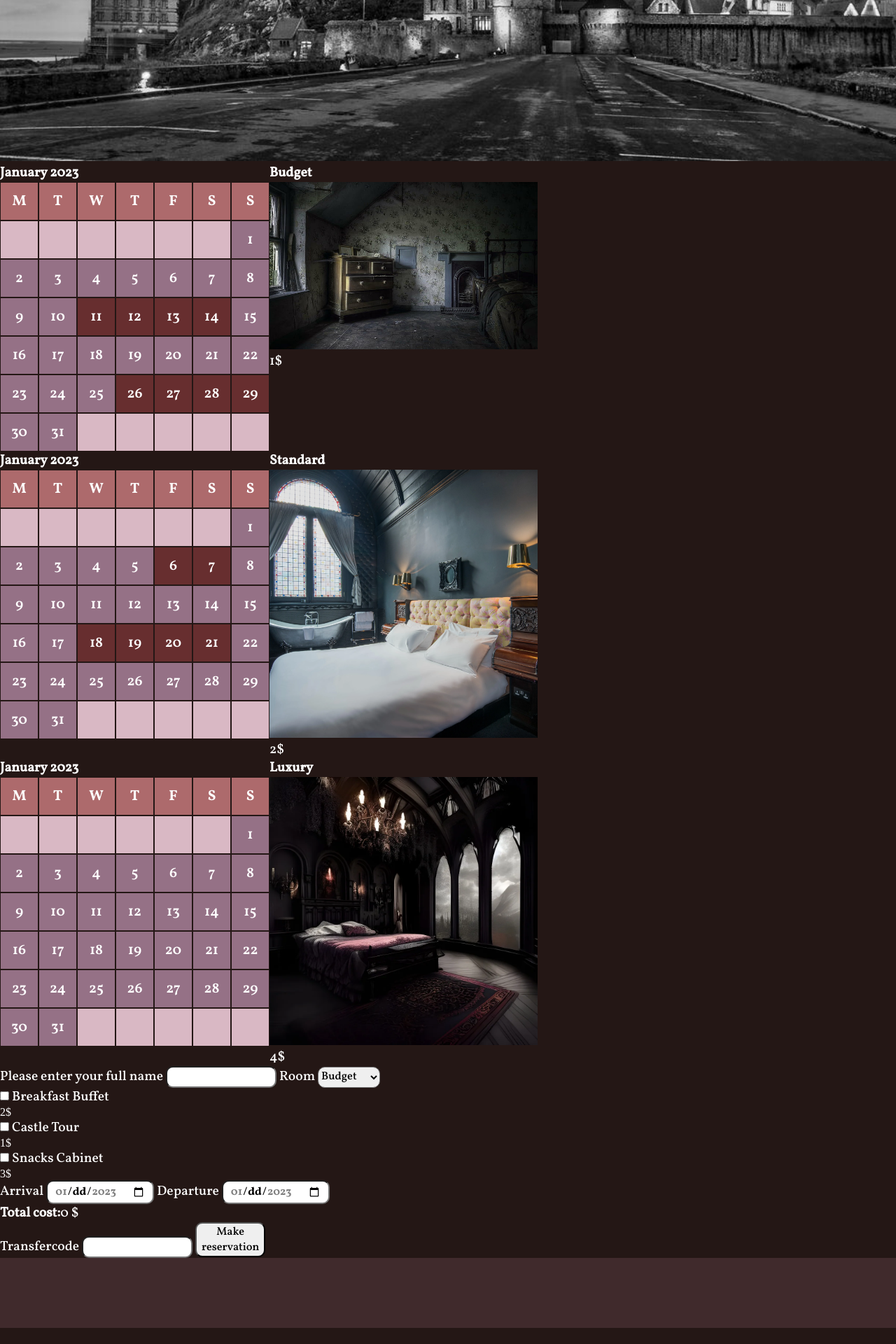
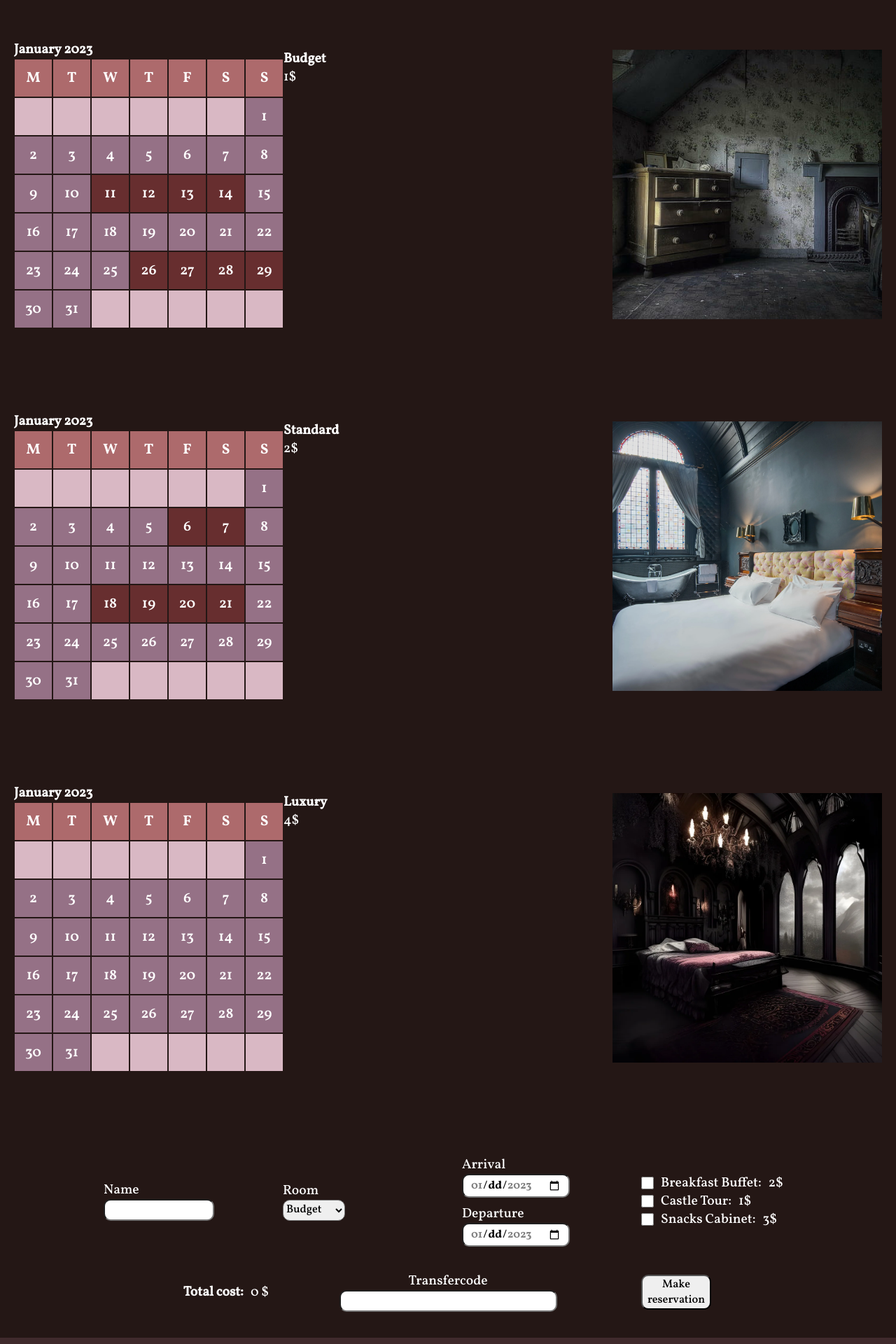
Before and after one commit to Emma-Jonna/Island-Hotel, a PHP site: page / in a window 1280 px wide. Shown: the part 1000-2920 px from the top of the page at 70% size. Before the commit the page ends 2897 px from the top, so only its background shows below. Run offline with PHP 8.4, Linux system fonts and the light colour scheme; data comes from the database, SQL or seed files in the repository.

Commit message:
updated some css

```diff
--- a/CSS/main.css
+++ b/CSS/main.css
@@ -5,6 +5,12 @@ body {
 
 img {
   width: 100%;
+  height: 100%;
+  object-fit: cover;
+}
+
+.hero {
+  margin-bottom: 100px;
 }
 
 .calendar {
@@ -14,8 +20,21 @@ img {
 .budget,
 .standard,
 .luxury {
-  width: 60%;
+  /* width: 60%; */
   display: flex;
+  flex-direction: row;
+  align-items: center;
+  justify-content: space-between;
+  /* margin-bottom: 120px; */
+  margin: 0 20px 120px 20px;
+}
+
+.room {
+  width: 500px;
+  height: 385px;
+  flex-grow: 1;
+  display: flex;
+  justify-content: space-between;
 }
 
 table {
@@ -41,24 +60,36 @@ th {
   background-color: var(--copper-penny);
 }
 
+.error-container {
+  display: flex;
+  flex-direction: column;
+  justify-content: center;
+  align-items: center;
+  margin-top: 100px;
+}
+
 .errors {
-  background-color: rgb(130, 21, 21);
+  background-color: var(--copper-penny);
   color: white;
-  height: 60px;
-  width: 500px;
+  height: 80px;
+  width: 600px;
   border-radius: 16px;
   text-align: center;
+  display: flex;
+  justify-content: center;
+  align-items: center;
+  margin-top: 20px;
 }
 
 footer {
   width: 100%;
-  height: 100px;
+  height: 150px;
   background-color: var(--old-burgundy);
 }
 
 nav {
   width: 100%;
-  height: 70px;
+  height: 100px;
   background-color: var(--old-burgundy);
   display: flex;
   justify-content: center;
@@ -72,11 +103,17 @@ nav {
   border-radius: 10px;
 }
 
-.name,
-.transfer-code {
+.name {
   height: 25px;
   width: 150px;
   border-radius: 10px;
+}
+
+.transfer-code {
+  height: 25px;
+  width: 300px;
+  border-radius: 10px;
+  padding-left: 5px;
 }
 
 .submit-button {
@@ -107,4 +144,116 @@ ul:hover,
 
 .total-cost {
   display: flex;
+  gap: 10px;
 }
+
+a {
+  text-decoration: none;
+  color: var(--color-white);
+}
+
+.link-container {
+  display: flex;
+  justify-content: center;
+  margin-top: 20px;
+}
+
+.features p,
+.total-cost p,
+.total-cost h3 {
+  display: inline-block;
+}
+
+form {
+  display: grid;
+  grid-template-columns: 1fr repeat(4, 2fr) 1fr;
+  grid-template-rows: repeat(2, 2fr);
+}
+
+.name-input {
+  grid-row: 1/ 2;
+  grid-column: 2/ 3;
+}
+
+.room-alternatives {
+  grid-row: 1/ 2;
+  grid-column: 3/ 4;
+}
+
+.form-calendars {
+  grid-row: 1/ 2;
+  grid-column: 4/ 5;
+}
+
+.features {
+  grid-row: 1/ 2;
+  grid-column: 5/ 6;
+}
+
+.total-cost {
+  grid-row: 2/ 3;
+  grid-column: 1/ 3;
+}
+
+.form-transfercode {
+  grid-row: 2/ 3;
+  grid-column: 3/ 5;
+}
+
+.from-button {
+  grid-row: 2/ 3;
+  grid-column: 5/ 8;
+}
+
+.name-input,
+.room-alternatives,
+.form-calendars,
+.features,
+.from-button {
+  display: flex;
+  flex-direction: column;
+  justify-content: center;
+  align-items: flex-start;
+  margin-left: 20px;
+}
+
+.form-calendars {
+  gap: 10px;
+}
+
+.form-calendar {
+  display: flex;
+  flex-direction: column;
+}
+
+.total-cost {
+  display: flex;
+  flex-direction: row;
+  justify-content: flex-end;
+  align-items: center;
+  /* margin-left: 20px; */
+}
+
+.form-transfercode {
+  display: flex;
+  flex-direction: column;
+  justify-content: center;
+  align-items: center;
+}
+
+.feature input {
+  width: 18px;
+  height: 18px;
+}
+
+.feature {
+  display: flex;
+  flex-direction: row;
+  justify-content: center;
+  align-items: center;
+  gap: 10px;
+}
+
+.room-picture {
+  width: 385px;
+}
--- a/CSS/typography.css
+++ b/CSS/typography.css
@@ -74,7 +74,8 @@ label,
 h2,
 h3,
 .total-cost p,
-.description p {
+.room-price,
+.features p {
   font-family: 'Vollkorn-Medium';
   font-size: 1.2rem;
 }
@@ -86,3 +87,13 @@ h3,
   font-family: 'Vollkorn-Medium';
   font-size: 1rem;
 }
+
+a {
+  font-family: 'UnifrakturCook';
+  font-size: 2rem;
+}
+
+.errors p {
+  font-family: 'Vollkorn-Medium';
+  font-size: 1.5rem;
+}
--- a/errors.php
+++ b/errors.php
@@ -27,7 +27,9 @@
 
         ?>
     </div>
-    <a href="index.php">back to start</a>
+    <div class="link-container">
+        <a href="index.php">back to start</a>
+    </div>
     <?php
     ?>
 </body>
--- a/index.php
+++ b/index.php
@@ -27,7 +27,7 @@ require("./hotelFunctions.php");
     // printReservations($standard);
     // printReservations($luxury);
     ?>
-    <div class="font-tests">
+    <!-- <div class="font-tests">
         <h1>UnifrakturCook</h1>
         <p class="one">Vollkorn-Regular</p>
         <p class="two">Vollkorn-Regular-Italic</p>
@@ -41,7 +41,7 @@ require("./hotelFunctions.php");
         <p class="ten">Vollkorn-ExtraBold-Italic</p>
         <p class="eleven">Vollkorn-Black</p>
         <p class="twelve">Vollkorn-Black-Italic</p>
-    </div>
+    </div> -->
 
     <header>
         <nav>
@@ -132,10 +132,15 @@ require("./hotelFunctions.php");
                     </div>
                 </div>
                 <div class="room">
+                    <div class="room-info">
                         <h3>Budget</h3>
+                        <p class="room-price">1$</p>
+                        <div class="description">
+                            <p></p>
+                        </div>
+                    </div>
+                    <div class="room-picture">
                         <img src="./Images/economic.jpg" alt="">
-                    <div class="description">
-                        <p>1$</p>
                     </div>
                 </div>
             </div>
@@ -212,10 +217,15 @@ require("./hotelFunctions.php");
                     </div>
                 </div>
                 <div class="room">
+                    <div class="room-info">
                         <h3>Standard</h3>
+                        <p class="room-price">2$</p>
+                        <div class="description">
+                            <p></p>
+                        </div>
+                    </div>
+                    <div class="room-picture">
                         <img src="./Images/standard.jpeg" alt="">
-                    <div class="description">
-                        <p>2$</p>
                     </div>
                 </div>
             </div>
@@ -292,57 +302,83 @@ require("./hotelFunctions.php");
                     </div>
                 </div>
                 <div class="room">
+                    <div class="room-info">
                         <h3>Luxury</h3>
+                        <p class="room-price">4$</p>
+                        <div class="description">
+                            <p></p>
+                        </div>
+                    </div>
+                    <div class="room-picture">
                         <img src="./Images/view.jpeg" alt="">
-                    <div class="description">
-                        <p>4$</p>
                     </div>
                 </div>
             </div>
         </div>
 
         <form action="./validateBooking.php" method="POST">
-            <label for="name">Please enter your full name</label>
+            <div class="name-input">
+                <label for="name">Name</label>
                 <input class="name" type="text" name="name">
+            </div>
 
+            <div class="room-alternatives">
                 <label for="room">Room</label>
                 <select name="room" class="choose-room">
                     <option value="1" id="budget">Budget</option>
                     <option value="2" id="standard">Standard</option>
                     <option value="3" id="luxury">Luxury</option>
                 </select>
+            </div>
+
+            <div class="form-calendars">
+                <div class="form-calendar">
+                    <label for="arrival">Arrival</label>
+                    <input class="date" type="date" name="arrival" min="2023-01-01" max="2023-01-31" id="arrival">
+                </div>
+
+                <div class="form-calendar">
+                    <label for="departure">Departure</label>
+                    <input class="date" type="date" name="departure" min="2023-01-01" max="2023-01-31" id="departure">
+                </div>
+
+            </div>
 
             <div class="features">
+                <div class="feature">
                     <input type="checkbox" name="features[]" value="4" id="breakfast">
-                <label for="features">Breakfast Buffet</label>
+                    <label for="features">Breakfast Buffet: </label>
                     <p>2$</p>
-
+                </div>
+                <div class="feature">
                     <input type="checkbox" name="features[]" value="5" id="tour">
-                <label for="features">Castle Tour</label>
+                    <label for="features">Castle Tour: </label>
                     <p>1$</p>
-
+                </div>
+                <div class="feature">
                     <input type="checkbox" name="features[]" value="6" id="snacks">
-                <label for="features">Snacks Cabinet</label>
+                    <label for="features">Snacks Cabinet: </label>
                     <p>3$</p>
                 </div>
+            </div>
 
-            <label for="arrival">Arrival</label>
-            <input class="date" type="date" name="arrival" min="2023-01-01" max="2023-01-31" id="arrival">
-
-            <label for="departure">Departure</label>
-            <input class="date" type="date" name="departure" min="2023-01-01" max="2023-01-31" id="departure">
 
             <div class="total-cost">
                 <h3>Total cost: </h3>
                 <p>0 $</p>
             </div>
 
+            <div class="form-transfercode">
                 <label for="transfercode">Transfercode</label>
                 <input class="transfer-code" type="text" name="transfercode">
+            </div>
 
+            <div class="from-button">
                 <button class="submit-button" type="submit" name="submit">
                     Make reservation
                 </button>
+            </div>
+
         </form>
 
     </main>
```
Lines whose indentation alone changed are shown as unchanged.
